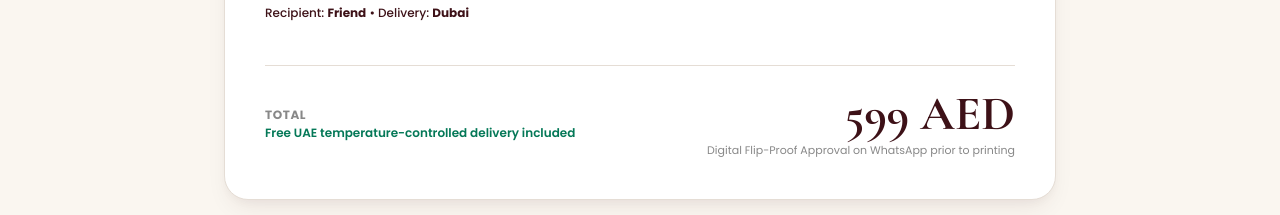
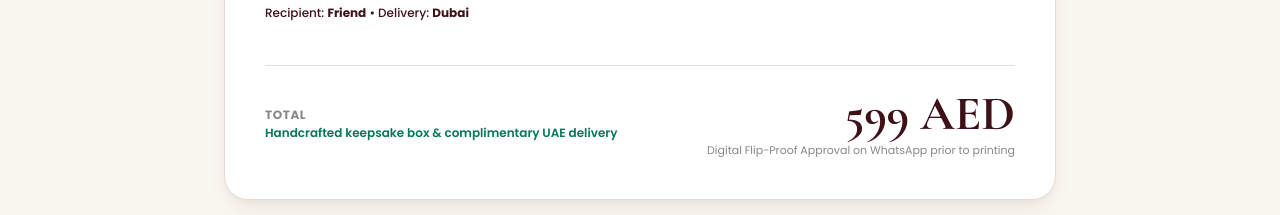
Before and after one commit to uiuxbyahsan/theestoryhousee, a Next.js app: page /build/review in a window 1280 px wide. Shown: the part 880-1095 px from the top of the page. Built offline with nearby package versions, Linux system fonts and the light colour scheme.

Commit message:
Update delivery note in Step 5 Review to 'Handcrafted keepsake box & complimentary UAE delivery'

```diff
--- a/src/app/build/review/page.tsx
+++ b/src/app/build/review/page.tsx
@@ -289,7 +289,7 @@ export default function BuildReviewPage() {
                 TOTAL
               </span>
               <span className="text-xs text-emerald-700 font-semibold block mt-0.5">
-                Free UAE temperature-controlled delivery included
+                Handcrafted keepsake box & complimentary UAE delivery
               </span>
             </div>
 
```
